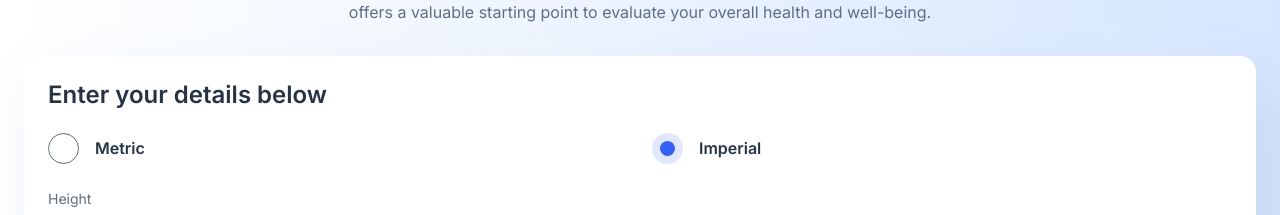
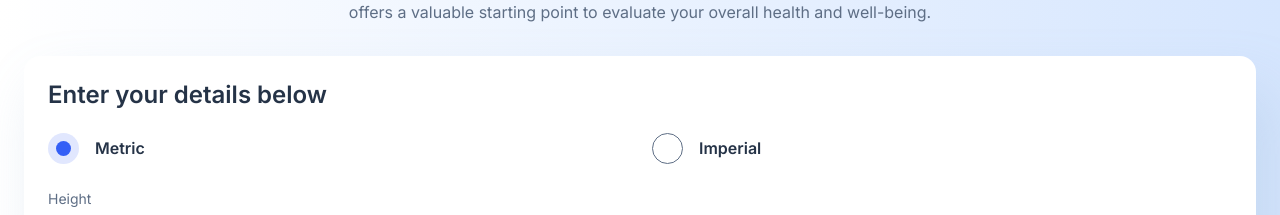
Before and after one commit to g-akca/bmi-calculator, a React (Vite) app: page / in a window 1280 px wide. Shown: the part 205-420 px from the top of the page. Built offline with nearby package versions, Linux system fonts and the light colour scheme.

Commit message:
Finish LimitsItem content

```diff
--- a/src/components/HeroCalculator.jsx
+++ b/src/components/HeroCalculator.jsx
@@ -6,7 +6,7 @@ function HeroCalculator() {
       <fieldset className="grid grid-cols-2 gap-6">
         <label className="flex gap-4 items-center">
           <input
-            type="radio" name="unit" value="metric" required checked
+            type="radio" name="unit" value="metric" required defaultChecked
             className="
               appearance-none w-7.75 h-7.75 rounded-full border border-grey-500 flex items-center justify-center
               checked:bg-blue-100 checked:border-0 checked:before:content[''] checked:before:w-3.75 checked:before:h-3.75
@@ -18,7 +18,7 @@ function HeroCalculator() {
 
         <label className="flex gap-4 items-center">
           <input
-            type="radio" name="unit" value="imperial" required checked
+            type="radio" name="unit" value="imperial" required
             className="
               appearance-none w-7.75 h-7.75 rounded-full border border-grey-500 flex items-center justify-center
               checked:bg-blue-100 checked:border-0 checked:before:content[''] checked:before:w-3.75 checked:before:h-3.75
--- a/src/components/LimitsItem.jsx
+++ b/src/components/LimitsItem.jsx
@@ -1,7 +1,16 @@
-function LimitsItem() {
+function LimitsItem({ limit }) {
   return (
-    <section>
+    <section className="relative">
+      <div className="absolute inset-0 shadow-[16px_32px_56px_rgba(143,174,207,0.25)] rounded-2xl" />
 
+      <div className="relative p-6 bg-white rounded-2xl flex flex-col gap-4">
+        <div className="flex gap-4 text-[20px] font-semibold leading-base tracking-[-4%] text-blue-900">
+          <img src={limit.icon} alt={`${limit.name} icon`} className="w-8 aspect-square" />
+          <h3>{limit.name}</h3>
+        </div>
+
+        <p>{limit.description}</p>
+      </div>
     </section>
   )
 }
--- a/src/components/TipsSection.jsx
+++ b/src/components/TipsSection.jsx
@@ -27,7 +27,7 @@ function TipsSection() {
   ]
 
   return (
-    <section className="px-6 py-12 flex flex-col items-center gap-10">
+    <section className="px-6 py-12 flex flex-col items-center gap-10 bg-linear-[to_right,#FFFFFF_0%,rgba(214,230,254,0.3)_100%]">
       {tips.map(item => (
         <TipsItem key={item.id} tip={item} />
       ))}
```
